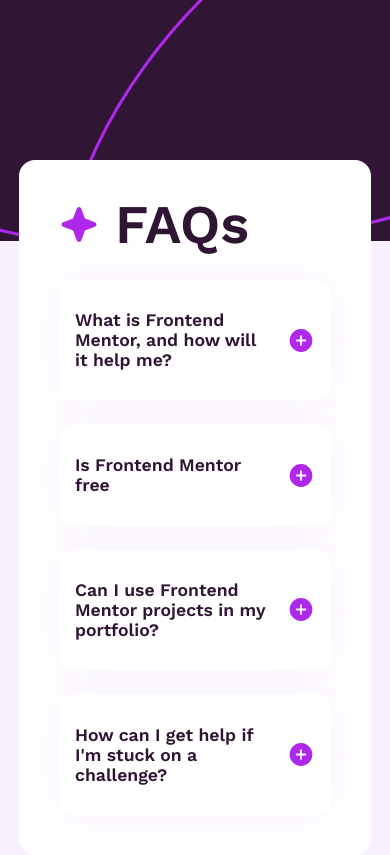
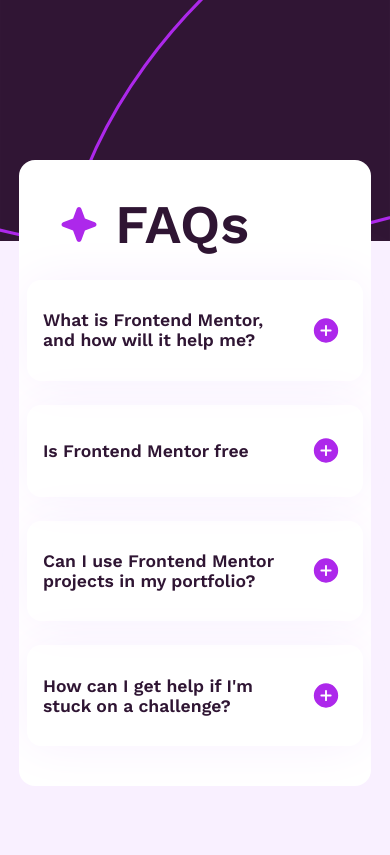
Before and after one commit to DevHeris/faq-accordion, a React (Vite) app: page / in a window 390 px wide. Shown: the top 855 px of the page. Built offline with nearby package versions, Linux system fonts and the light colour scheme.

Commit message:
fixed padding

```diff
--- a/src/index.css
+++ b/src/index.css
@@ -119,6 +119,10 @@
   .question {
     grid-template-columns: 7fr 1fr;
   }
+
+  .items {
+    padding-inline: 0.5em;
+  }
 }
 
 @media screen and (min-width: 400px) {
```
